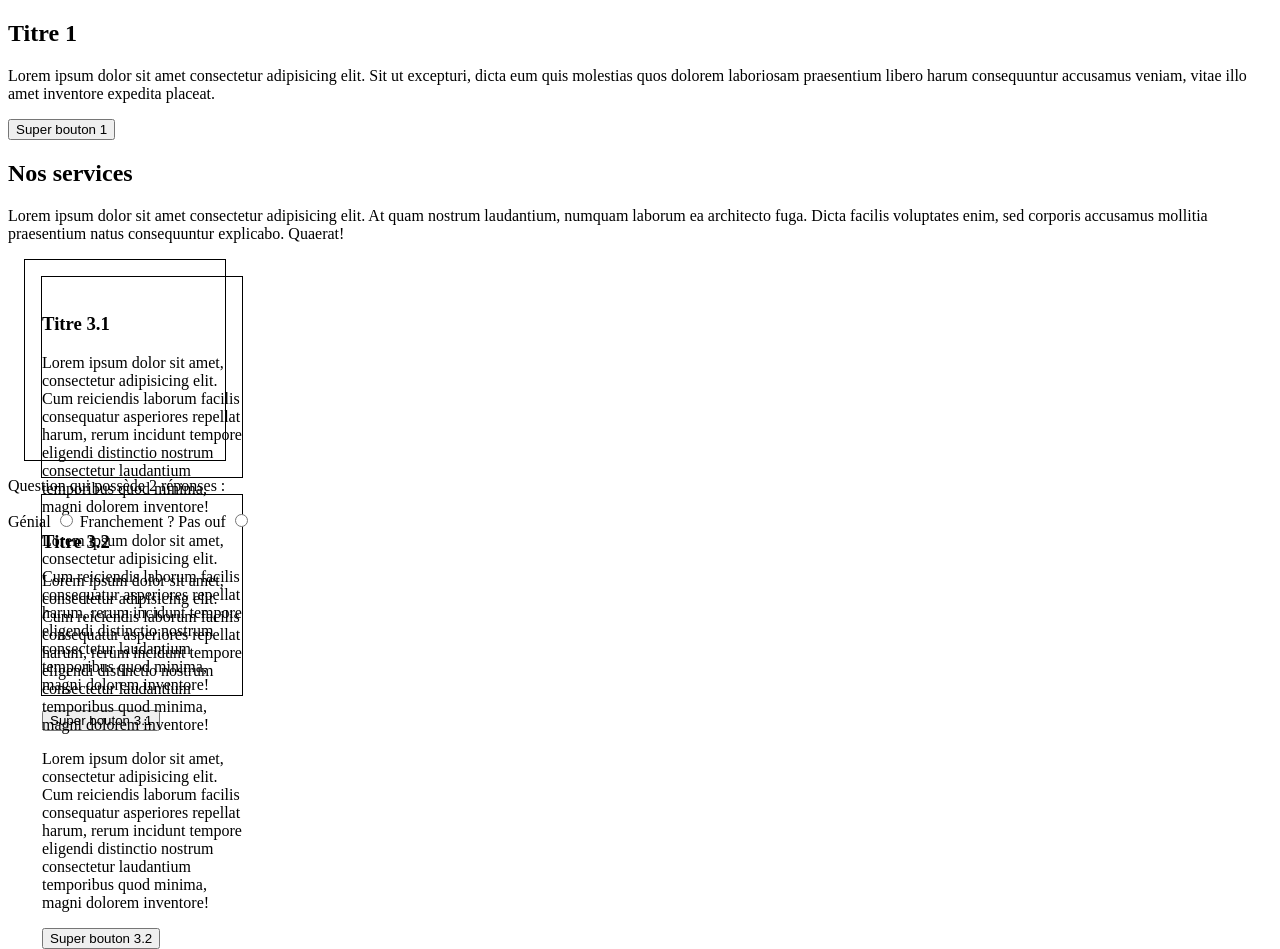
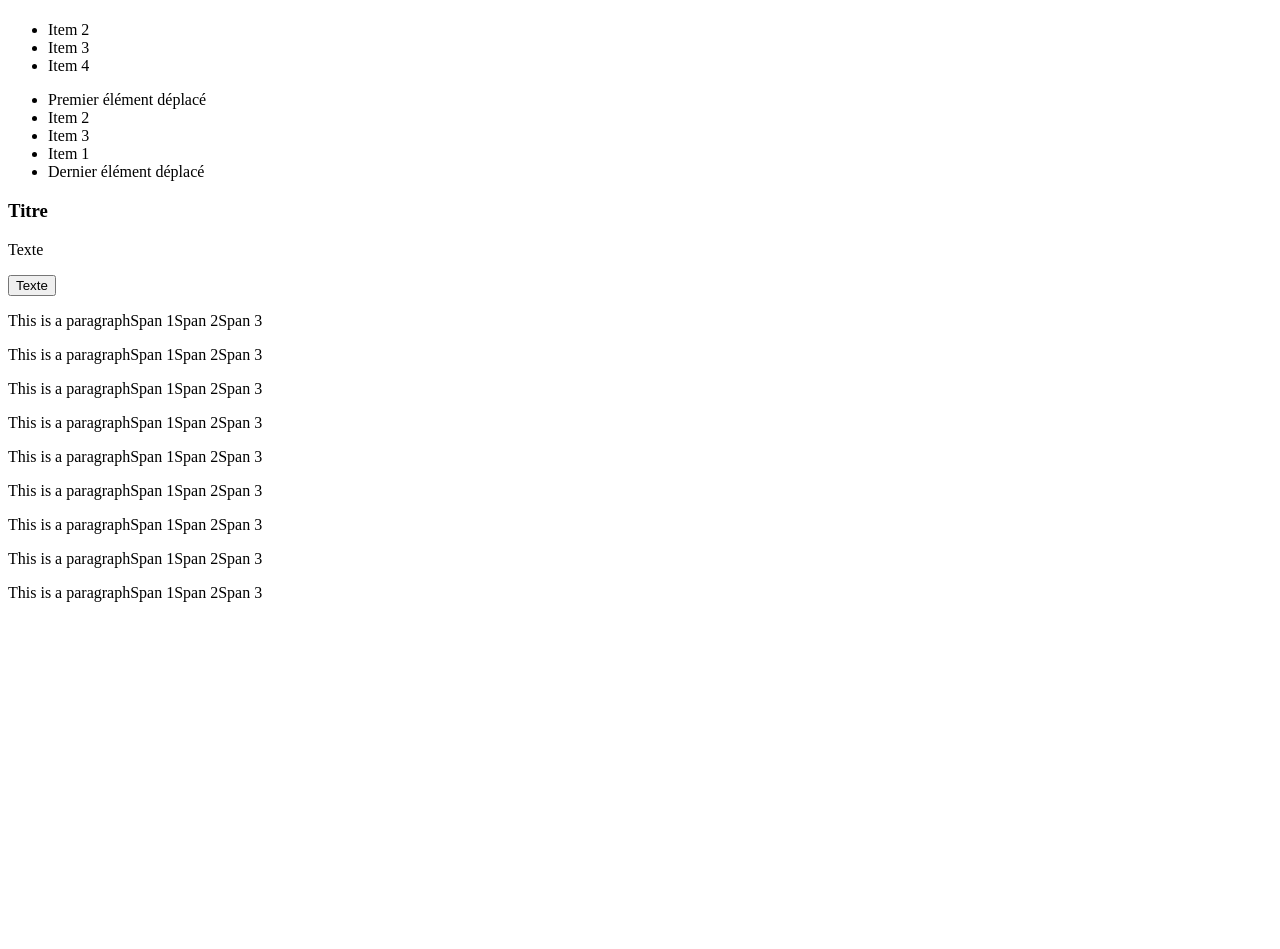
Before and after one commit to 0924greta/js, a plain HTML site: page index.html in a window 1280 px wide. After the commit the page ends 800 px from the top, so only its background shows below. Drawn offline with Linux system fonts and the light colour scheme.

Commit message:
ended course

```diff
--- a/index.html
+++ b/index.html
@@ -5,55 +5,24 @@
     <meta http-equiv="X-UA-Compatible" content="IE=edge">
     <meta name="viewport" content="width=device-width, initial-scale=1.0">
     <title>Document</title>
-    <link rel="stylesheet" href="style.css">
-    <script src="selectionner-element-exos.js" defer></script>
+    <script src="modify-elements-exos.js" defer></script>
+    <h1 id="test-loooool"></h1>
 </head>
 <body>
 
-    <header></header>
+    <header>
+        <ul id="menu"></ul>
+    </header>
 
     <main>
+        <section id="hero-section">
 
-        <!-- Hero -->
-        <section>
-            <h1>Titre 1</h1>
-            <p>Lorem ipsum dolor sit amet consectetur adipisicing elit. Sit ut excepturi, dicta eum quis molestias quos dolorem laboriosam praesentium libero harum consequuntur accusamus veniam, vitae illo amet inventore expedita placeat.</p>
-            <button class="btn cta-btn cta-primary">Super bouton 1</button>
         </section>
-
-
-        <!-- Nos services -->
-        <section id="our-services">
-            <h2>Nos services</h2>
-            <p>Lorem ipsum dolor sit amet consectetur adipisicing elit. At quam nostrum laudantium, numquam laborum ea architecto fuga. Dicta facilis voluptates enim, sed corporis accusamus mollitia praesentium natus consequuntur explicabo. Quaerat!</p>
-            <div class="cards-container">
-                <div>
-                    <img src="" alt="">
-                    <h3>Titre 3.1</h3>
-                    <p>Lorem ipsum dolor sit amet, consectetur adipisicing elit. Cum reiciendis laborum facilis consequatur asperiores repellat harum, rerum incidunt tempore eligendi distinctio nostrum consectetur laudantium temporibus quod minima, magni dolorem inventore!</p>
-                    <p>Lorem ipsum dolor sit amet, consectetur adipisicing elit. Cum reiciendis laborum facilis consequatur asperiores repellat harum, rerum incidunt tempore eligendi distinctio nostrum consectetur laudantium temporibus quod minima, magni dolorem inventore!</p>
-                    <button class="btn cta-btn cta-secondary">Super bouton 3.1</button>
-                </div>
-                <div id="">
-                    <img src="" alt="">
-                    <h3>Titre 3.2</h3>
-                    <p>Lorem ipsum dolor sit amet, consectetur adipisicing elit. Cum reiciendis laborum facilis consequatur asperiores repellat harum, rerum incidunt tempore eligendi distinctio nostrum consectetur laudantium temporibus quod minima, magni dolorem inventore!</p>
-                    <p>Lorem ipsum dolor sit amet, consectetur adipisicing elit. Cum reiciendis laborum facilis consequatur asperiores repellat harum, rerum incidunt tempore eligendi distinctio nostrum consectetur laudantium temporibus quod minima, magni dolorem inventore!</p>
-                    <button class="btn cta-btn cta-secondary">Super bouton 3.2</button>
-                </div>
-            </div>
-        </section>
-
-        <form action="api.url" method="post">
-            <p>Question qui possède 2 réponses :</p>
-            <label for="great">Génial</label>
-            <input type="radio" name="rate" value="great" id="great">
-            <label for="not-great">Franchement ? Pas ouf</label>
-            <input type="radio" name="rate" value="not-great" id="not-great">
-        </form>
     </main>
 
     <footer></footer>
 
+
 </body>
+
 </html>
--- /dev/null
+++ b/modify-elements-exos.js
@@ -0,0 +1,196 @@
+/**
+   * -------------------------------------------------------
+   * 1 - Créer une div :
+   * → qui possède un titre de niveau 3 avec un id et du texte
+   * → qui possède un paragraphe avec du texte
+   * → qui possède un bouton avec une classe et un texte
+   *
+   * Ajouter cette div à la section "hero-section"
+   * -------------------------------------------------------
+*/
+
+
+// Méthode 1
+// Création des éléments
+const div = document.createElement("div");
+const title = document.createElement("h3");
+const paragraph = document.createElement("p");
+const btn = document.createElement("button");
+
+// Ecriture de mes éléments
+title.id = "title-id";
+title.innerText = "Du super texte";
+
+paragraph.innerText = "Incroyable paragraphe WOAW";
+
+btn.innerText = "Texte du bouton";
+btn.classList.add("my-amazing-class");
+
+// Injection de mes éléments
+div.appendChild(title);
+div.appendChild(paragraph);
+div.appendChild(btn);
+
+const heroSection = document.querySelector("#hero-section");
+
+// Méthode 2
+div.innerHTML =
+   `
+<h3 id="my-id">Titre</h3>
+<p>Texte</p>
+<button class="btn">Texte</button>
+`
+heroSection.appendChild(div);
+
+
+/**
+   * -------------------------------------------------------
+   * 2 - Écrire une fonction qui créer et retourne un élément HTML "li" avec du texte.
+   * Exemple : l'execution de la fonction     createMenuItem("Item 1")       retourne :       <li>Item 1</li>
+   * → Créer ainsi 5 puces et les insérer dans la liste à puces "menu"
+   * -------------------------------------------------------
+*/
+
+
+const liTextListMenu = ["Item 1", "Item 2", "Item 3", "Item 4", "Item 5"];
+
+const menu = document.querySelector('#menu');
+
+function createMenuItem(parentMenu, textItem) {
+   const li = document.createElement("li");
+   li.innerText = textItem;
+   parentMenu.appendChild(li);
+}
+
+liTextListMenu.forEach(element => {
+   createMenuItem(menu, element);
+});
+
+
+
+/**
+   * -------------------------------------------------------
+   * 3 - Créer un second menu (via JS uniquement):
+   * → La liste à puces aura pour id "menu2" et comportera 3 éléments
+   * -------------------------------------------------------
+*/
+
+const menu2 = document.createElement("ul");
+menu2.id = "menu2";
+const liTextListMenu2 = ["Item 1", "Item 2", "Item 3"];
+
+liTextListMenu2.forEach(element => {
+   createMenuItem(menu2, element);
+});
+
+const header = document.querySelector("header");
+header.appendChild(menu2);
+
+
+
+/**
+   * -------------------------------------------------------
+   * 4 - Déplacer le premier et le dernier élément de la première liste (menu) dans la seconde liste (menu2)
+   * -------------------------------------------------------
+*/
+const firstItem = menu.querySelector("li:first-child");
+const lastItem = menu.querySelector("li:last-child");
+
+menu2.appendChild(firstItem);
+menu2.appendChild(lastItem);
+
+/**
+   * -------------------------------------------------------
+   * 5 - Changer le texte des puces qui viennent d'être déplacées
+   * -------------------------------------------------------
+*/
+menu2.querySelector("li:first-child").innerText = "Premier élément déplacé";
+menu2.querySelector("li:last-child").innerText = "Dernier élément déplacé";
+
+/**
+   * -------------------------------------------------------
+   * 6 - Supprimer le titre de niveau 1 qui n'a rien à faire dans le <head></head> et dont l'id est scandaleux 🤓
+   * -------------------------------------------------------
+*/
+const scandalousTitle = document.querySelector("head h1#scandaleux");
+if (scandalousTitle) {
+   scandalousTitle.remove();
+}
+
+// Voici un bout de code : ne pas toucher !
+const elementListToCreate = [
+   {
+      name: "section",
+      times: 3
+   },
+   {
+      name: "div",
+      times: 3
+   },
+   {
+      name: "p",
+      times: 1
+   },
+   {
+      name: "span",
+      times: 3
+   },
+]
+/**
+   * -------------------------------------------------------
+   * 7 - Créer une boucle qui permet de créer et d'injecter dans le body les éléments du tableau un nombre X de fois.
+   * Chaque élément est l'enfant du précédent.
+   * Exemple (basé sur le tableau ci-dessus) : il faut créer 3 sections. Chaque section possède 3 div. Chaque div possède 3 paragraphes (avec du texte). Chaque paragraphe possède 3 spans (avec du texte et une classe, la même pour chaque span)
+   * -------------------------------------------------------
+*/
+
+
+function createAndInjectElements(elements) {
+   const body = document.body;
+
+   for (let i = 0; i < elements[0].times; i++) {
+      //  section
+      const section = document.createElement(elements[0].name);
+      body.appendChild(section);
+
+      for (let j = 0; j < elements[1].times; j++) {
+         //  div
+         const div = document.createElement(elements[1].name);
+         section.appendChild(div);
+
+         for (let k = 0; k < elements[2].times; k++) {
+            // paragraphe
+            const paragraph = document.createElement(elements[2].name);
+            paragraph.textContent = "This is a paragraph";
+            div.appendChild(paragraph);
+
+            for (let l = 0; l < elements[3].times; l++) {
+               //  span
+               const span = document.createElement(elements[3].name);
+               span.textContent = `Span ${l + 1}`;
+               span.classList.add("custom-span-class");
+               paragraph.appendChild(span);
+            }
+         }
+      }
+   }
+}
+
+// Exécution
+createAndInjectElements(elementListToCreate);
+
+
+
+/**
+   * -------------------------------------------------------
+   * 8 - Sélectionner tous les spans nouvellement créés. Modifier leur texte via une boucle. Chaque span doit afficher "je suis le span n°X"
+   * Exemple :
+   * → Le premier span doit afficher "je suis le span n°1"
+   * → Le second span doit afficher "je suis le span n°2"
+   * → etc... jusqu'au span n°9 🤯
+   * -------------------------------------------------------
+*/
+const spans = document.querySelectorAll("span.span-class");
+spans.forEach((span, index) => {
+   span.innerText = `je suis le span n°${index + 1}`;
+});
--- a/style.css
+++ /dev/null
@@ -1,6 +0,0 @@
-div {
-    margin: 1em;
-    border: 1px solid black;
-    width: 200px;
-    height: 200px;
-}
```
Also changed, not shown: selectionner-element-exos.js (deleted, +0 -124 lines).
